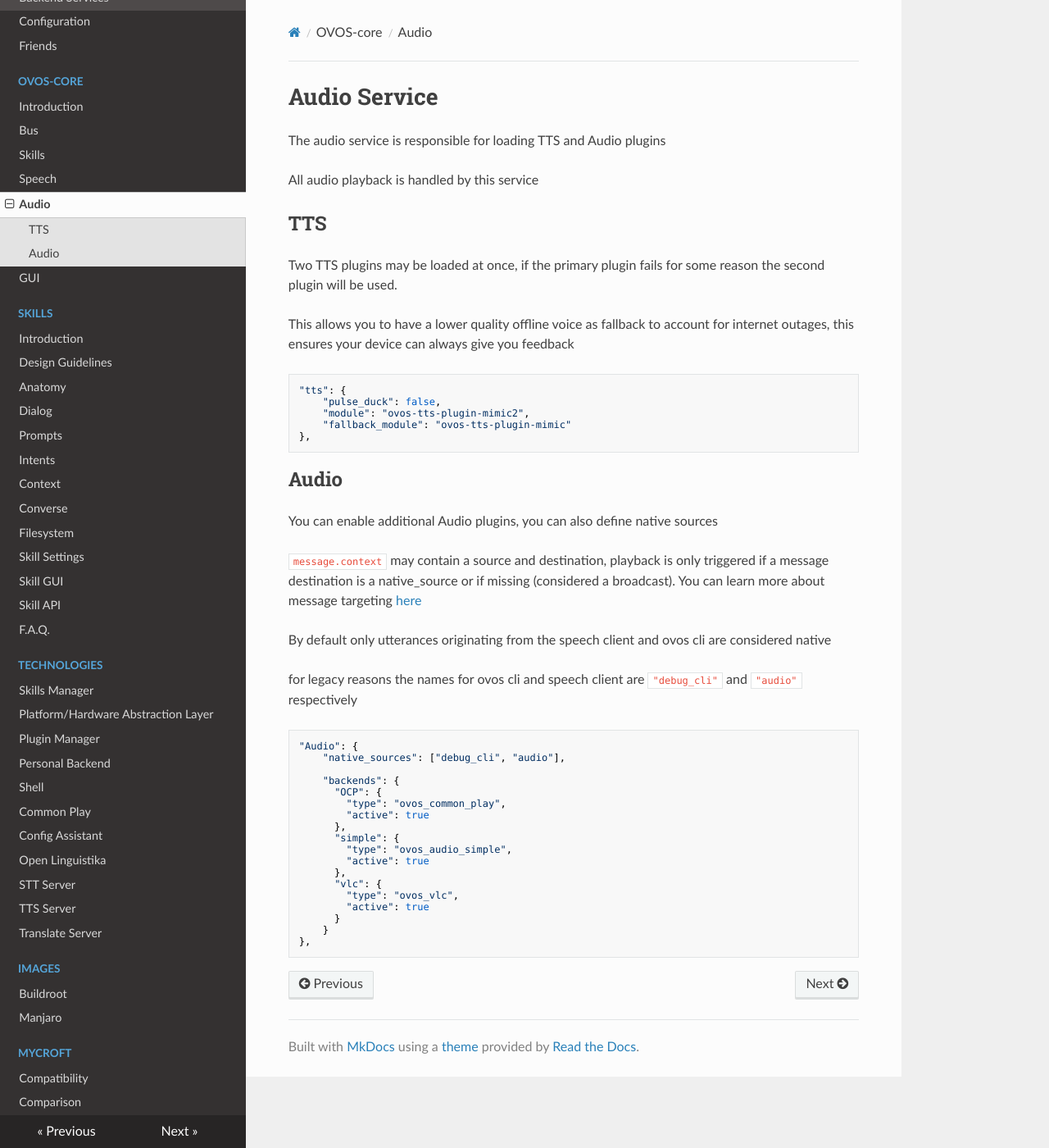
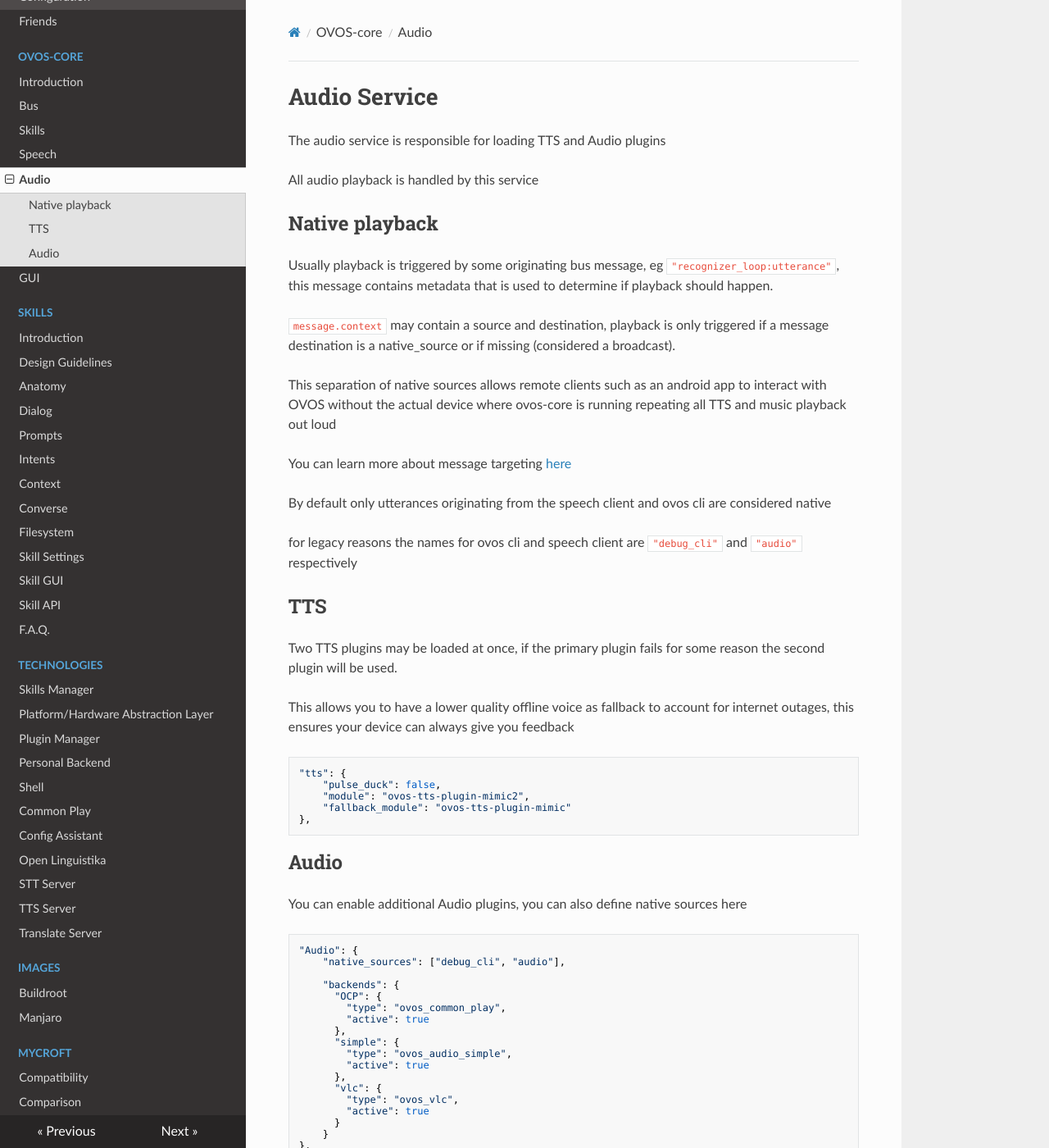
Before and after one commit to OpenVoiceOS/community-docs, an MkDocs documentation site: the page built from docs/audio_service.md, in a window 1280 px wide and 1400 px high. Shown: the whole window at 82% size. Built offline with MkDocs 1.6.1, drawn with Linux system fonts in a browser that asks for light colours; nearby versions of some CDN libraries.

Commit message:
document native playback sources functionality

```diff
--- a/docs/audio_service.md
+++ b/docs/audio_service.md
@@ -3,6 +3,21 @@
 The audio service is responsible for loading TTS and Audio plugins
 
 All audio playback is handled by this service
+
+
+## Native playback
+
+Usually playback is triggered by some originating bus message, eg `"recognizer_loop:utterance"`, this message contains metadata that is used to determine if playback should happen.
+
+`message.context` may contain a source and destination, playback is only triggered if a message destination is a native_source or if missing (considered a broadcast).
+
+This separation of native sources allows remote clients such as an android app to interact with OVOS without the actual device where ovos-core is running repeating all TTS and music playback out loud
+
+You can learn more about message targeting [here](https://jarbashivemind.github.io/HiveMind-community-docs/mycroft/)
+
+By default only utterances originating from the speech client and ovos cli are considered native
+
+for legacy reasons the names for ovos cli and speech client are `"debug_cli"` and `"audio"` respectively
 
 
 ## TTS
```
Also changed, not shown: other parts of docs/audio_service.md (+1 -6 lines).
